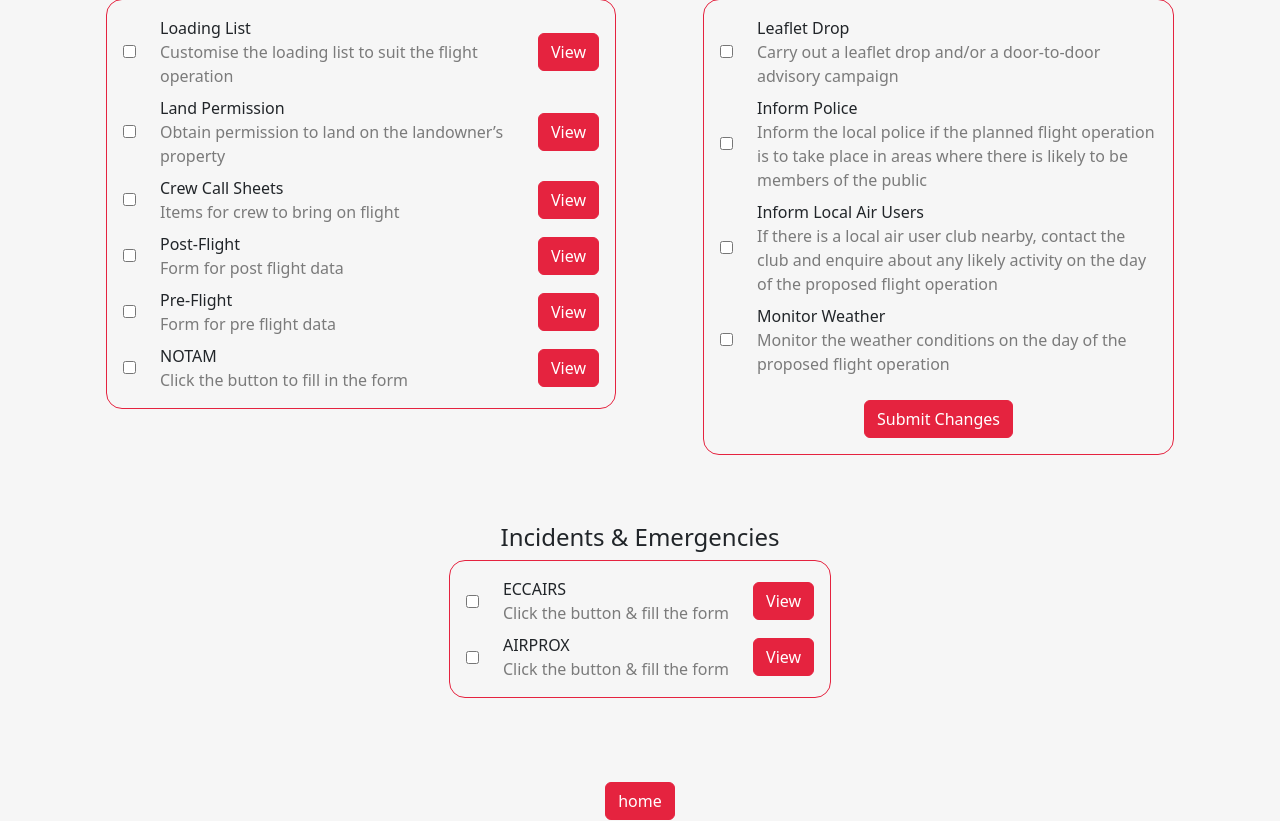
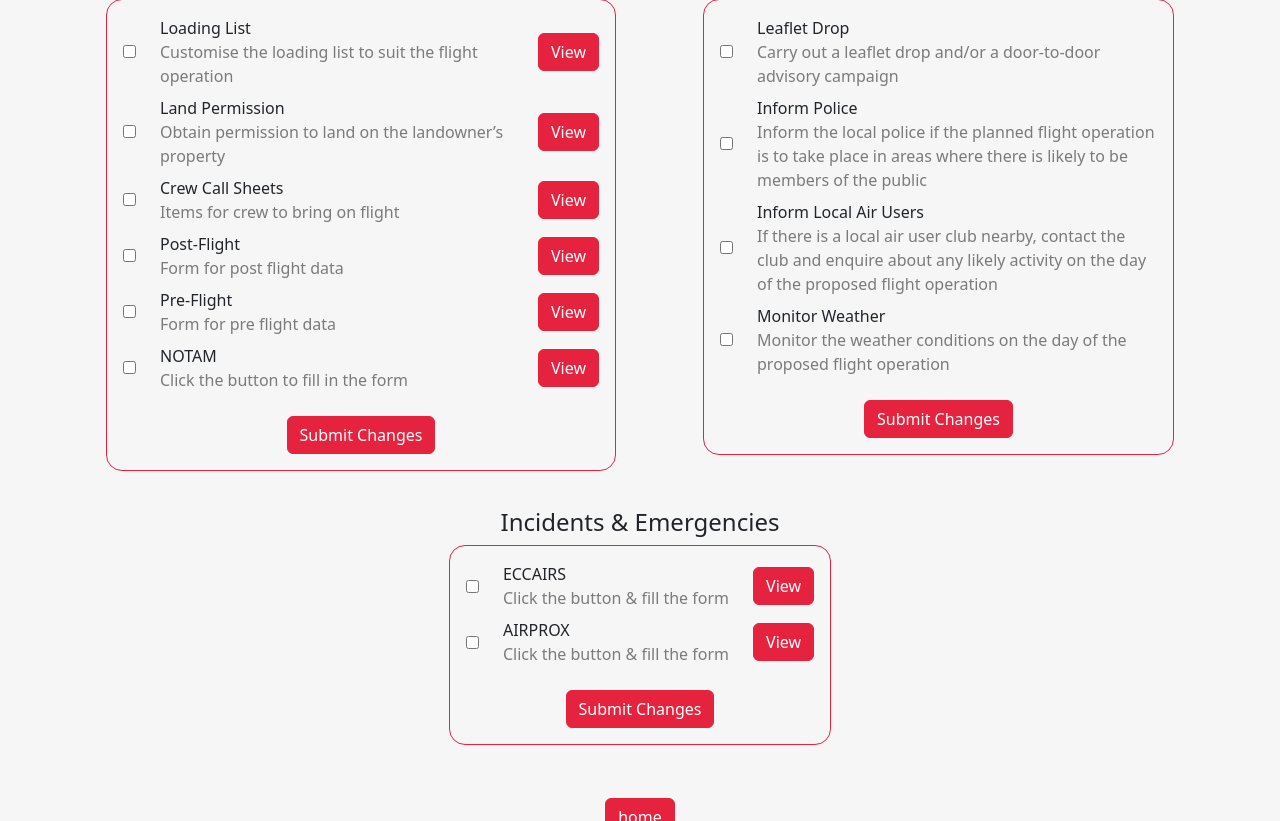
Before and after one commit to NikitaEdin/SOC09109-2025-TR2-Group-Project, a Flask app: page /create_project/optional/1 in a window 1280 px wide. Shown: the part 217-1038 px from the top of the page. Run offline with Flask 3, Linux system fonts and the light colour scheme; tables that the repository leaves empty hold one stand-in row (values such as "Sample post").

Commit message:
Added last edit to other checklists

```diff
--- a/app/templates/create_project/optional_forms.html
+++ b/app/templates/create_project/optional_forms.html
@@ -7,7 +7,6 @@
     <h1 class="mb-2">Optional Forms</h1>
     <h3>Fill the forms and keep track of the progress</h3>
 </div>
-
 
 <div class="container d-flex flex-column justify-content-center align-items-center" style="min-height: 70vh">
     <div class="row justify-content-between">
@@ -19,14 +18,15 @@
             <form class="container d-flex flex-column gap-4 align-items-start" method="post">
                 <div class="d-flex flex-wrap align-items-center justify-content-start" style="gap: 5rem;">
                     <div class="d-flex flex-column gap-2 checklist-container flex-shrink">
-                        {% for key in content.forms.keys() %}
-                        {% set value = content.forms[key] %}
+                        {% for key, value in content.forms.items() %}
 
                         <div class="d-flex align-items-center gap-4 checklist-item">
                             <input type="checkbox" id="{{ key }}" name="{{ key }}" {% if value.value %}checked{% endif
                                 %}>
                             <div style="max-width: 25rem;">
-                                <label for="{{ key }}">{{ value.title }}</label>
+                                <label for="{{ key }}">{{ value.title }}
+                                    <small class="fw-light fs-6">{% if value.last_edit %} - Last Edited: {{ value.last_edit }} {% endif %}</small>
+                                </label>
                                 <p>{{ value.description }}</p>
                             </div>
                             <div class="d-flex align-items-end ms-auto">
@@ -39,8 +39,10 @@
                                 {%endif%}
                             </div>
                         </div>
-
                         {% endfor %}
+                        <div class="container text-center">
+                            <button class="btn btn-primary mt-3">Submit Changes</button>
+                        </div>
                     </div>
                 </div>
         </div>
@@ -84,14 +86,13 @@
         <form class="container d-flex flex-column gap-4 align-items-center" method="post">
             <div class="d-flex flex-wrap align-items-center justify-content-center" style="gap: 5rem;">
                 <div class="d-flex flex-column gap-2 checklist-container flex-shrink">
-                    {% for key in content.IncidentsEmergencies.keys() %}
-                    {% set value = content.IncidentsEmergencies[key] %}
+                    {% for key, value in content.IncidentsEmergencies.items() %}
 
                     <div class="d-flex align-items-center gap-4 checklist-item">
                         <input type="checkbox" id="{{ key }}" name="{{ key }}" {% if value.value %}checked{% endif %}>
                         <div style="max-width: 25rem;">
                             <label for="{{ key }}">{{ value.title }}
-
+                                <small class="fw-light fs-6">{% if value.last_edit %} - Last Edited: {{ value.last_edit }} {% endif %}</small>
                             </label>
                             <p>{{ value.description }}</p>
                         </div>
@@ -106,6 +107,9 @@
                         </div>
                     </div>
                     {% endfor %}
+                    <div class="container text-center">
+                        <button class="btn btn-primary mt-3">Submit Changes</button>
+                    </div>
                 </div>
             </div>
         </form>
```
Also changed, not shown: app/models.py (+9 -8 lines).
